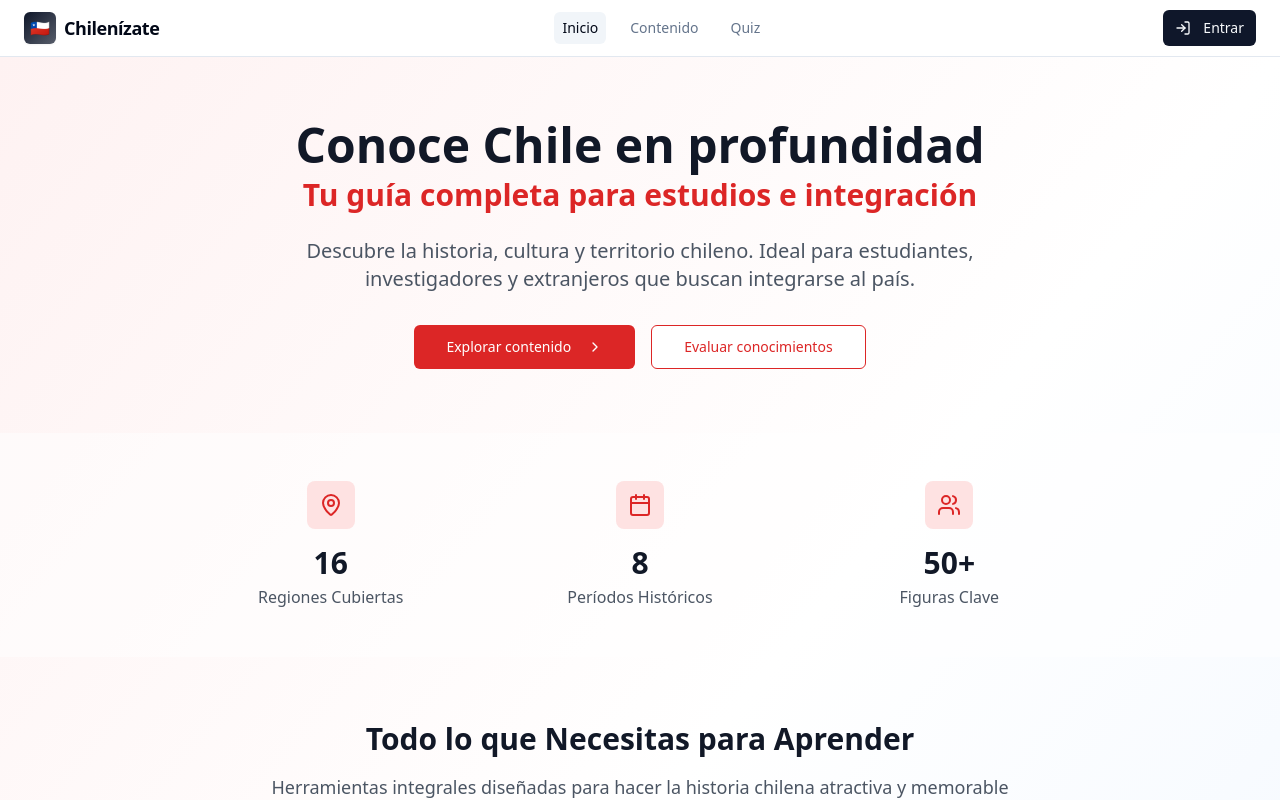
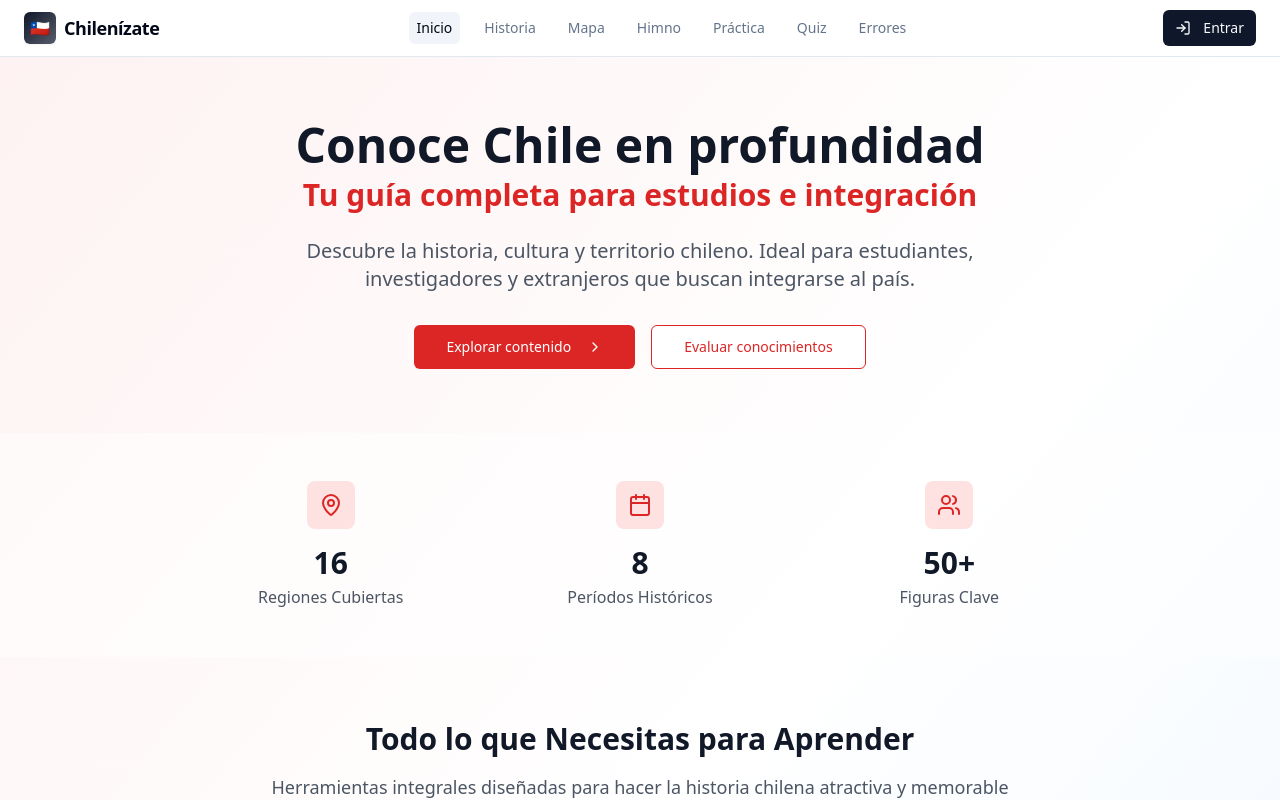
Before and after one commit to bethorod/chilenizate-app, a React (Vite) app: page / in a window 1280 px wide. Shown: the top 800 px of the page. Built offline with nearby package versions, Linux system fonts and the light colour scheme.

Commit message:
Reverted to commit ac291bff66bd66751b17bcba73e73ad579e5757f

```diff
--- a/src/components/layout/Header.tsx
+++ b/src/components/layout/Header.tsx
@@ -6,8 +6,12 @@ import { useAuth } from "@/contexts/AuthContext";
 
 const navItems = [
   { to: "/", label: "Inicio" },
-  { to: "/history", label: "Contenido" },
+  { to: "/history", label: "Historia" },
+  { to: "/mapa", label: "Mapa" },
+  { to: "/himno", label: "Himno" },
+  { to: "/practica", label: "Práctica" },
   { to: "/quiz", label: "Quiz" },
+  { to: "/error-bin", label: "Errores" },
 ];
 
 export default function Header() {
```
